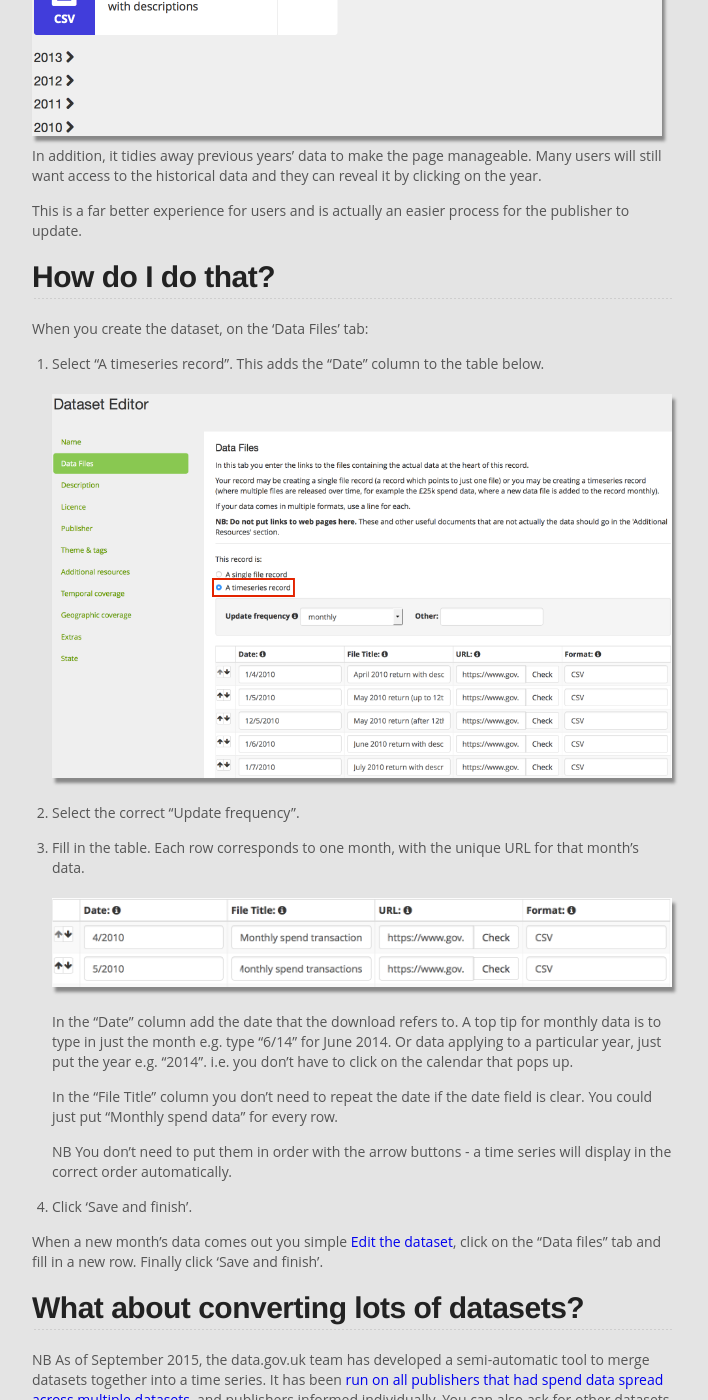
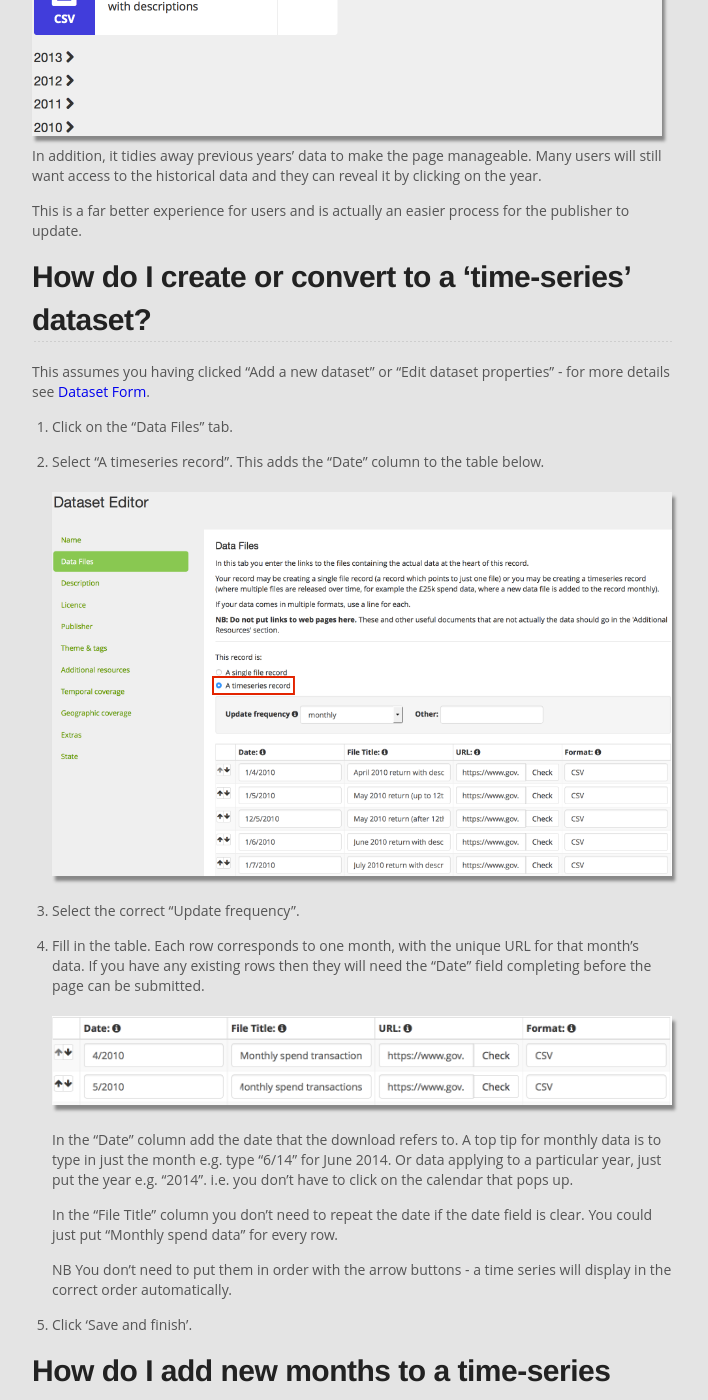
Before and after one commit to datagovuk/guidance, a Jekyll site: the page built from monthly_datasets_problem.md, in a window 1280 px wide and 1400 px high, scrolled down 1757 px. Shown: the whole window, without its empty margins (288-996 px from the left). Built offline with Jekyll 4.4.1, drawn with Linux system fonts in a browser that asks for light colours; some of the changed text lies outside the part shown.

Commit message:
Improved info on putting spend data on data.gov.uk.

```diff
--- a/monthly_datasets_problem.md
+++ b/monthly_datasets_problem.md
@@ -19,17 +19,19 @@ In addition, it tidies away previous years' data to make the page manageable. Ma
 
 This is a far better experience for users and is actually an easier process for the publisher to update.
 
-## How do I do that?
+## How do I create or convert to a 'time-series' dataset?
 
-When you create the dataset, on the 'Data Files' tab:
+This assumes you having clicked "Add a new dataset" or "Edit dataset properties" - for more details see [Dataset Form](dataset_form.html#add-a-dataset).
 
-1. Select "A timeseries record". This adds the "Date" column to the table below.
+1. Click on the "Data Files" tab.
+
+2. Select "A timeseries record". This adds the "Date" column to the table below.
 
    ![monthly datasets in the form](images/monthly_datasets_form.png)
 
-2. Select the correct "Update frequency".
+3. Select the correct "Update frequency".
 
-3. Fill in the table. Each row corresponds to one month, with the unique URL for that month's data.
+4. Fill in the table. Each row corresponds to one month, with the unique URL for that month's data. If you have any existing rows then they will need the "Date" field completing before the page can be submitted.
 
    ![form row example](images/monthly_datasets_form_row.png)
 
@@ -39,9 +41,13 @@ When you create the dataset, on the 'Data Files' tab:
 
    NB You don't need to put them in order with the arrow buttons - a time series will display in the correct order automatically.
 
-4. Click 'Save and finish'.
+5. Click 'Save and finish'.
 
-When a new month's data comes out you simple [Edit the dataset](dataset_form.html#edit-a-dataset), click on the "Data files" tab and fill in a new row. Finally click 'Save and finish'.
+## How do I add new months to a time-series dataset?
+
+When a new month's data comes out you simply [Edit the dataset](dataset_form.html#edit-a-dataset), click on the "Data files" tab and fill in a new row. Finally click 'Save and finish'.
+
+There is a fuller description for spend data on this page: [£25k Spend data - publishing by central government: How do I put this onto data.gov.uk?](25k-spend-data.html#how-do-i-put-this-onto-datagovuk)
 
 ## What about converting lots of datasets?
 
```
Also changed, not shown: 25k-spend-data.md (+8 -5 lines).
